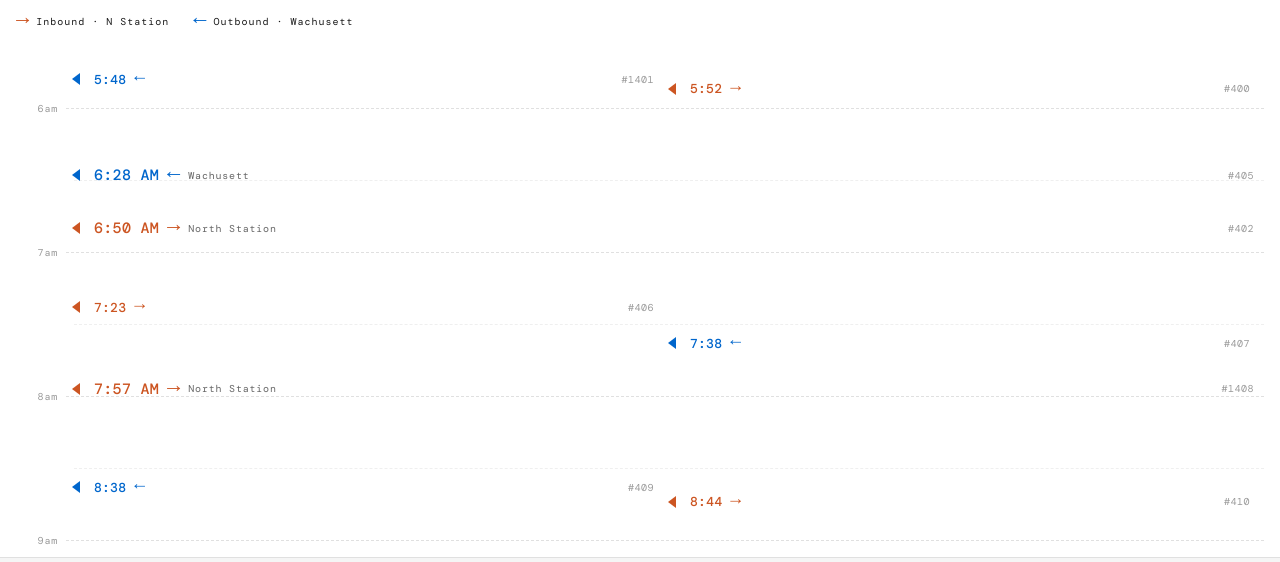
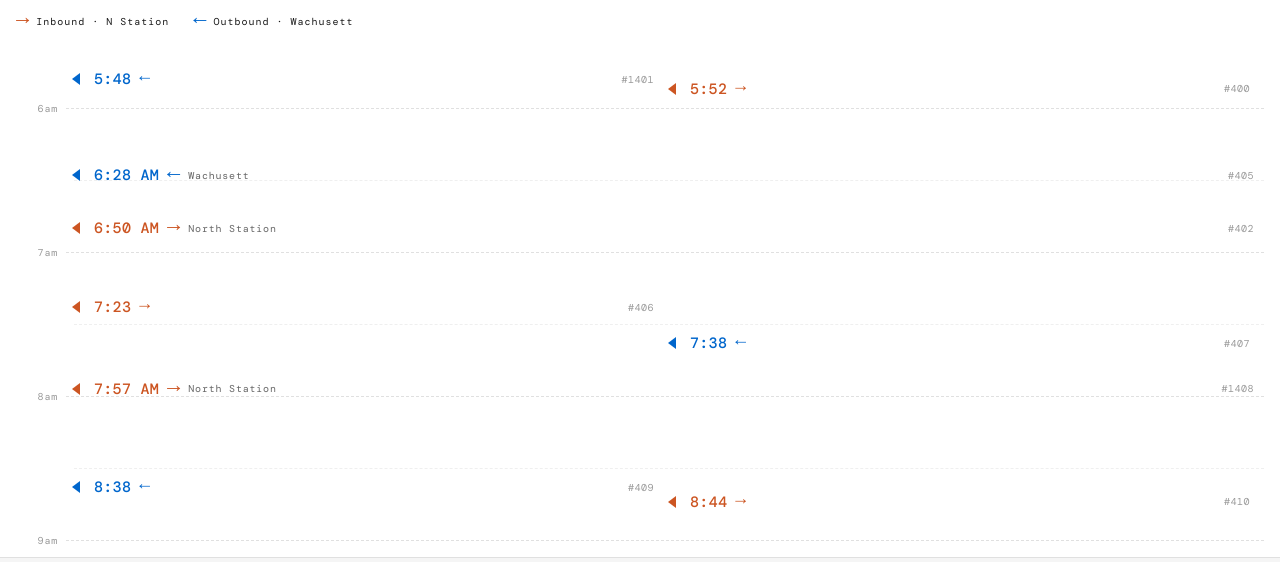
Before and after one commit to orn688/train-timetable, a React (Vite) app: page / in a window 1280 px wide. Shown: the part 161-723 px from the top of the page. Built offline with nearby package versions, Linux system fonts and the light colour scheme; a web font is replaced by a local one.

Commit message:
Keep time text at a consistent size when squashed onto one line

```diff
--- a/src/App.jsx
+++ b/src/App.jsx
@@ -749,7 +749,7 @@ export default function App() {
                 }} />
               )}
               <span style={{
-                fontSize: wide ? "15px" : "13px",
+                fontSize: "15px",
                 fontWeight: "500",
                 color: row.dir === "out" ? colors.outbound : colors.inbound,
                 letterSpacing: "0.02em",
```
